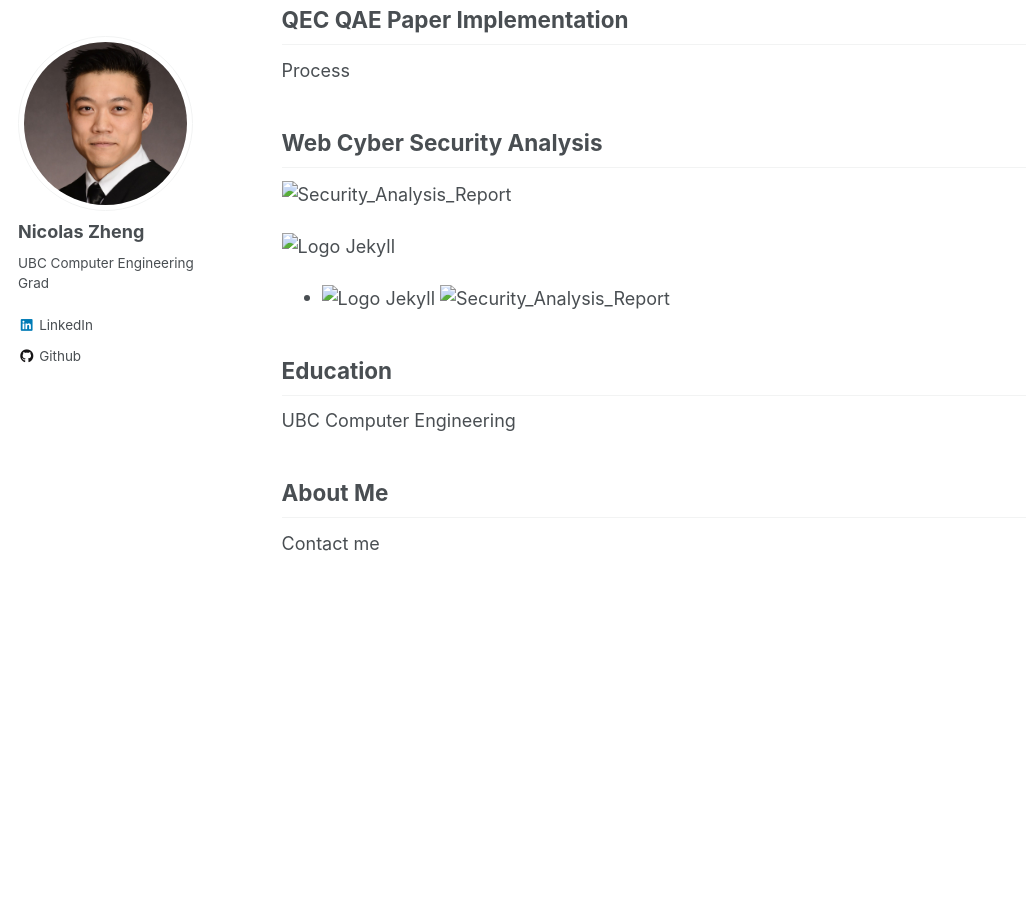
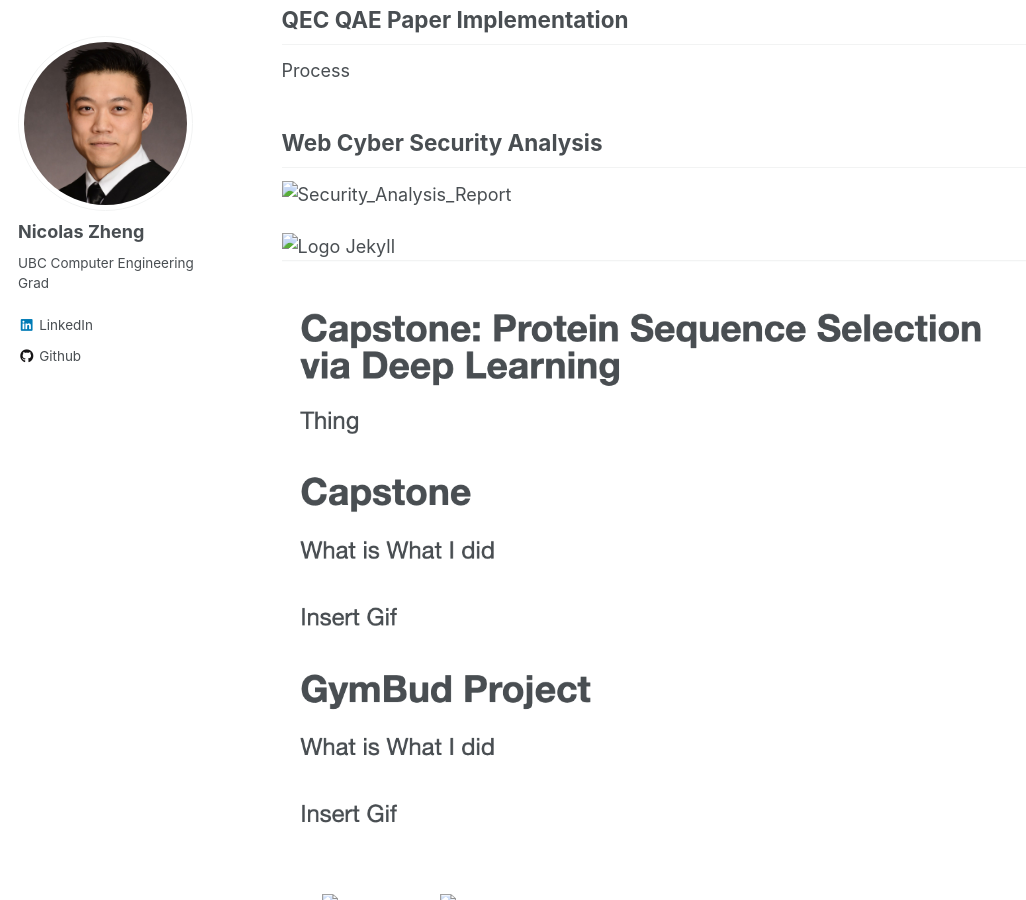
Before and after one commit to nicolas-source/Nicolas, a Jekyll site: the page built from _pages/about.md, in a window 1280 px wide and 900 px high, scrolled down 674 px. Shown: the whole window, without its empty margins (0-1026 px from the left). Built offline with Jekyll 4.4.1, drawn with Linux system fonts in a browser that asks for light colours; before the commit the page ends 1443 px from its top, so only the background shows below that.

Commit message:
embed png to markdown jekyll

```diff
--- a/_pages/about.md
+++ b/_pages/about.md
@@ -49,6 +49,7 @@ Web Cyber Security Analysis
 ![Security_Analysis_Report](test.png)
 
 ![Logo Jekyll](https://nicolas-source.github.io/nicolas/blob/acad/_pages/test.png)
+![Logo Jekyll](https://github.com/nicolas-source/nicolas/blob/a1702edadfe409828c253daba6e201c68f3df237/_pages/test.png?raw=true)
 
 <ul>
 <li  markdown="1">
```
